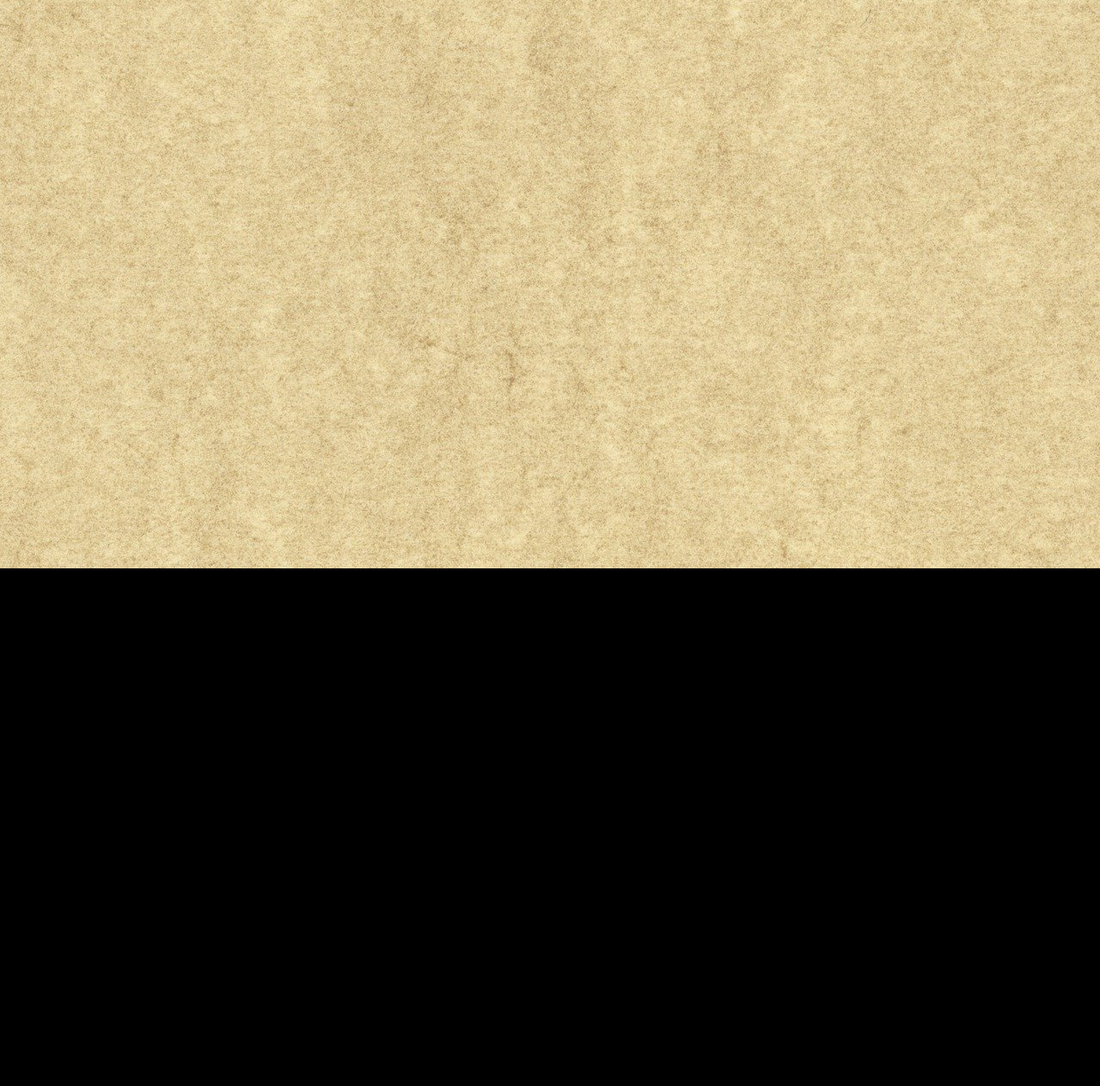
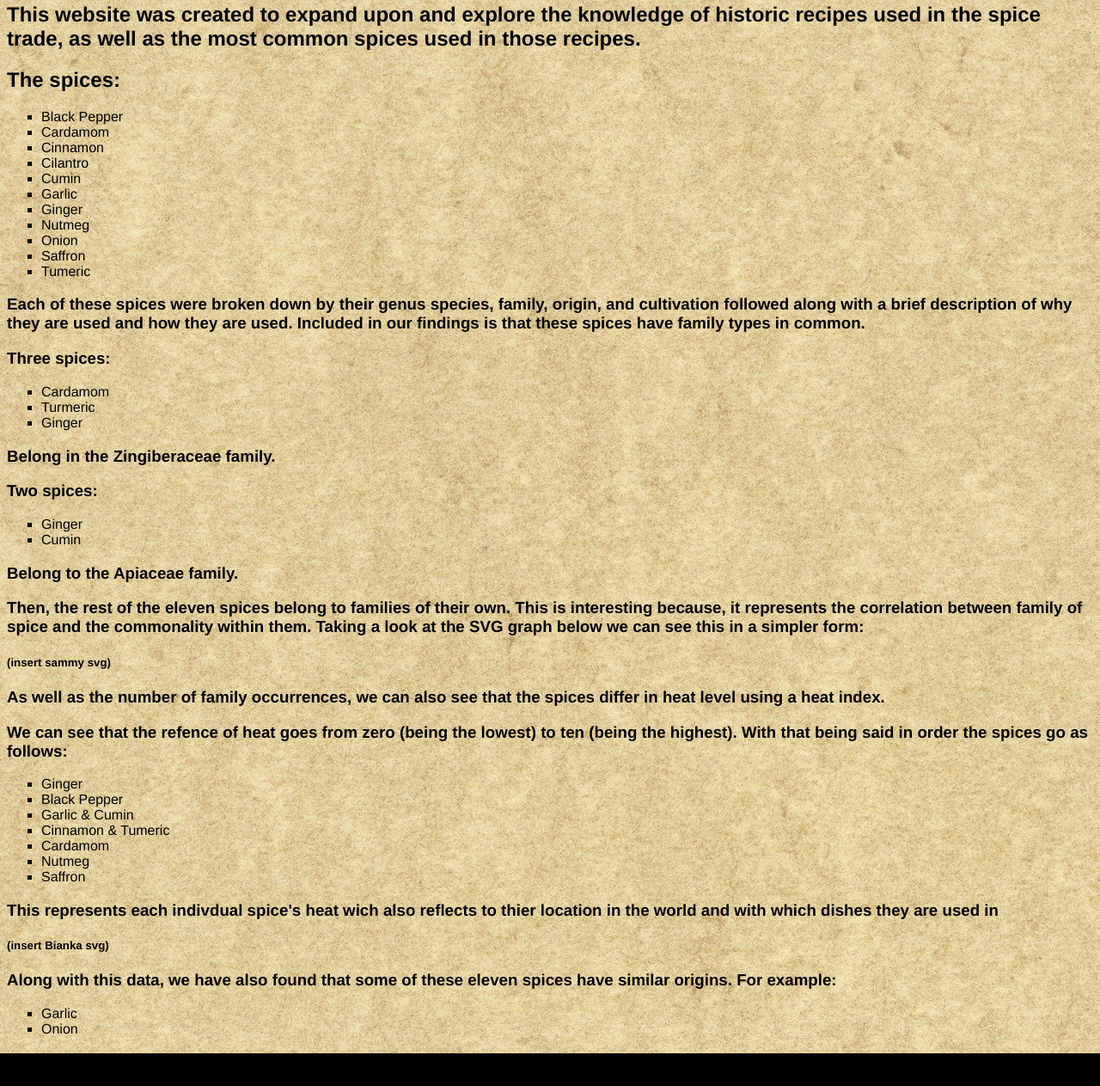
Before and after one commit to beealex/historicRecipes, a plain HTML site: page historicRecipes_web/analysis.html in a window 1280 px wide. Shown: the part 139-1402 px from the top of the page at 86% size. Before the commit the page ends 800 px from the top, so only its background shows below. Drawn offline with nearby package versions, Linux system fonts and the light colour scheme; files that its build step writes are made by us from their sources.

Commit message:
Add existing file

```diff
--- a/historicRecipes_web/analysis.html
+++ b/historicRecipes_web/analysis.html
@@ -2,10 +2,70 @@
 <html>
     <head>
         <!--#include virtual="historicRecipes_menu.html" -->
-        <link rel="stylesheet" type="text/css" href="historicRecipes_style.css"/>
+        <link rel="stylesheet" type="text/css" href="historicRecipes_style.css" />
         <title>Analysis</title>
     </head>
     <body>
         <h1>Analysis</h1>
+        <h2>This website was created to expand upon and explore the knowledge of historic recipes
+            used in the spice trade, as well as the most common spices used in those recipes.</h2>
+        <h2> The spices:</h2>
+        <ul style="list-style-type:square">
+            <li>Black Pepper</li>
+            <li>Cardamom</li>
+            <li>Cinnamon</li>
+            <li>Cilantro</li>
+            <li>Cumin</li>
+            <li>Garlic</li>
+            <li>Ginger</li>
+            <li>Nutmeg</li>
+            <li>Onion</li>
+            <li>Saffron</li>
+            <li>Tumeric</li>
+        </ul>
+        <h3>Each of these spices were broken down by their genus species, family, origin, and
+            cultivation followed along with a brief description of why they are used and how they
+            are used. Included in our findings is that these spices have family types in
+            common.</h3>
+        <h3>Three spices: </h3>
+        <ul style="list-style-type:square">
+            <li>Cardamom</li>
+            <li>Turmeric</li>
+            <li>Ginger</li>
+        </ul>
+        <h3>Belong in the Zingiberaceae family.</h3>
+        <h3>Two spices:</h3>
+        <ul style="list-style-type:square">
+            <li>Ginger</li>
+            <li>Cumin</li>
+        </ul>
+        <h3>Belong to the Apiaceae family.</h3>
+        <h3>Then, the rest of the eleven spices belong to families of their own. This is interesting
+            because, it represents the correlation between family of spice and the commonality
+            within them. Taking a look at the SVG graph below we can see this in a simpler form: </h3>
+        <h5>(insert sammy svg)</h5>
+        <h3>As well as the number of family occurrences, we can also see that the spices differ in
+            heat level using a heat index. </h3>
+        <h3>We can see that the refence of heat goes from zero (being the lowest) to ten (being the
+            highest). With that being said in order the spices go as follows:</h3>
+        <ul style="list-style-type:square">
+            <li>Ginger</li>
+            <li>Black Pepper</li>
+            <li>Garlic & Cumin</li>
+            <li>Cinnamon & Tumeric</li>
+            <li>Cardamom</li>
+            <li>Nutmeg</li>
+            <li>Saffron</li>
+        </ul>
+        <h3>This represents each indivdual spice's heat wich also reflects to thier location in the
+            world and with which dishes they are used in</h3>
+        <h5>(insert Bianka svg)</h5>
+        <h3>Along with this data, we have also found that some of these eleven spices have similar
+            origins. For example: </h3>
+        <ul style="list-style-type:square">
+            <li>Garlic</li>
+            <li>Onion</li>
+        </ul>
+        <h3>Both have origins in the Himilayas as well as Siberia.</h3>
     </body>
 </html>
```
